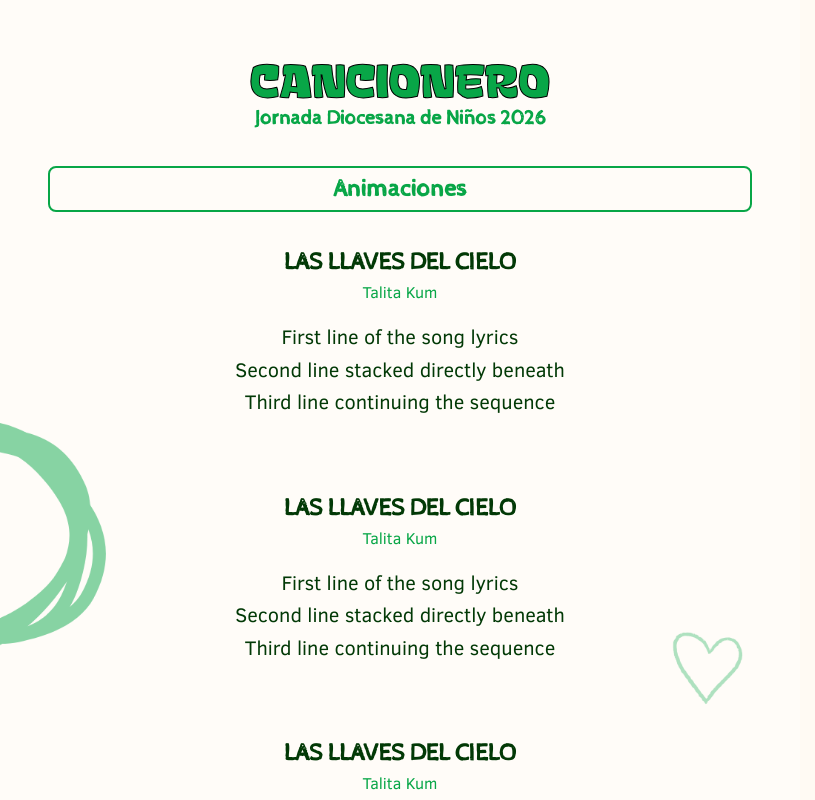
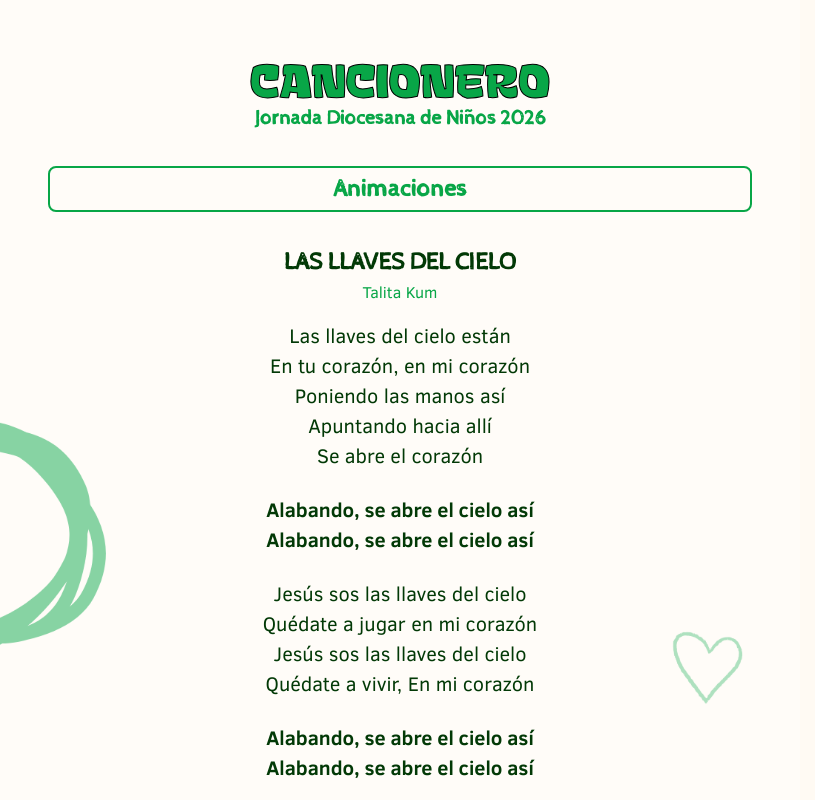
Before and after one commit to starmickey/cancionero-scrolleable, a Next.js app: page / in a window 1280 px wide. Shown: the top 800 px of the page, without its empty margins (0-815 px from the left). Built offline with nearby package versions, Linux system fonts and the light colour scheme.

Commit message:
fix: set stanzas

```diff
--- a/src/app/globals.css
+++ b/src/app/globals.css
@@ -78,6 +78,7 @@
 }
 
 .song-lyric {
+  font-family: var(--font-clear-sans), sans-serif;
   font-size: 1.25rem;
-  line-height: 1.625;
+  line-height: 1.5;
 }
--- a/src/app/page.tsx
+++ b/src/app/page.tsx
@@ -15,21 +15,27 @@
 
               <div className="w-full flex flex-col gap-6">
                 {songBook.songs.map((song) => (
-                  <article
-                    key={song.id}
-                    className="py-6 flex flex-col text-center"
-                  >
+                  <article key={song.id} className="py-6 text-center">
                     <header className="mb-4">
                       <h2 className="song-title">{song.title}</h2>
                       <p className="song-author">{song.artist}</p>
                     </header>
 
                     {/* Vertical Lyrics Stack */}
-                    <div className="flex flex-col">
-                      {song.lyrics.map((line) => (
-                        <p key={line.id} className="song-lyric">
-                          {line.text}
-                        </p>
+                    <div className="flex flex-col gap-6">
+                      {song.stanzas.map((stanza) => (
+                        <div
+                          key={stanza.id}
+                          className={
+                            stanza.type === "chorus" ? "font-bold" : ""
+                          }
+                        >
+                          {stanza.lyrics.map((line, idx) => (
+                            <p key={idx} className="song-lyric">
+                              {line.text}
+                            </p>
+                          ))}
+                        </div>
                       ))}
                     </div>
                   </article>
--- a/src/data/song-books.ts
+++ b/src/data/song-books.ts
@@ -2,57 +2,51 @@
 
 export const songBooks: SongBook[] = [
   {
-    id: "1",
+    id: "animaciones",
     title: "Animaciones",
     songs: [
       {
-        id: "1",
+        id: "las-llaves-del-cielo-talita-kum",
         title: "Las Llaves del Cielo",
         artist: "Talita Kum",
+        stanzas: [
+          {
+            id: "verse-1",
+            type: "verse",
             lyrics: [
-          { id: 1, text: "First line of the song lyrics" },
-          { id: 2, text: "Second line stacked directly beneath" },
-          { id: 3, text: "Third line continuing the sequence" },
+              { text: "Las llaves del cielo están" },
+              { text: "En tu corazón, en mi corazón" },
+              { text: "Poniendo las manos así" },
+              { text: "Apuntando hacia allí" },
+              { text: "Se abre el corazón" },
             ],
           },
           {
-        id: "2",
-        title: "Las Llaves del Cielo",
-        artist: "Talita Kum",
+            id: "chorus-1",
+            type: "chorus",
             lyrics: [
-          { id: 1, text: "First line of the song lyrics" },
-          { id: 2, text: "Second line stacked directly beneath" },
-          { id: 3, text: "Third line continuing the sequence" },
+              { text: "Alabando, se abre el cielo así" },
+              { text: "Alabando, se abre el cielo así" },
             ],
           },
           {
-        id: "3",
-        title: "Las Llaves del Cielo",
-        artist: "Talita Kum",
+            id: "verse-2",
+            type: "verse",
             lyrics: [
-          { id: 1, text: "First line of the song lyrics" },
-          { id: 2, text: "Second line stacked directly beneath" },
-          { id: 3, text: "Third line continuing the sequence" },
+              { text: "Jesús sos las llaves del cielo" },
+              { text: "Quédate a jugar en mi corazón" },
+              { text: "Jesús sos las llaves del cielo" },
+              { text: "Quédate a vivir, En mi corazón" },
             ],
           },
           {
-        id: "4",
-        title: "Las Llaves del Cielo",
-        artist: "Talita Kum",
+            id: "chorus-2",
+            type: "chorus",
             lyrics: [
-          { id: 1, text: "First line of the song lyrics" },
-          { id: 2, text: "Second line stacked directly beneath" },
-          { id: 3, text: "Third line continuing the sequence" },
+              { text: "Alabando, se abre el cielo así" },
+              { text: "Alabando, se abre el cielo así" },
             ],
           },
-      {
-        id: "5",
-        title: "Las Llaves del Cielo",
-        artist: "Talita Kum",
-        lyrics: [
-          { id: 1, text: "First line of the song lyrics" },
-          { id: 2, text: "Second line stacked directly beneath" },
-          { id: 3, text: "Third line continuing the sequence" },
         ],
       },
     ],
--- a/src/types/types.ts
+++ b/src/types/types.ts
@@ -1,13 +1,18 @@
 export interface LyricLine {
-  id: number;
   text: string;
+}
+
+export interface Stanza {
+  id: string;
+  type: "verse" | "chorus";
+  lyrics: LyricLine[];
 }
 
 export interface Song {
   id: string;
   title: string;
   artist: string;
-  lyrics: LyricLine[];
+  stanzas: Stanza[];
 }
 
 export interface SongBook {
```
Lines whose indentation alone changed are shown as unchanged.
